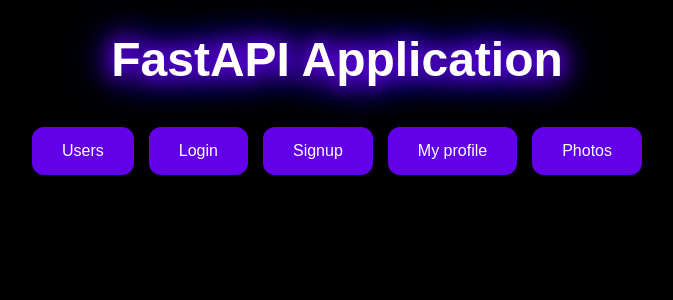
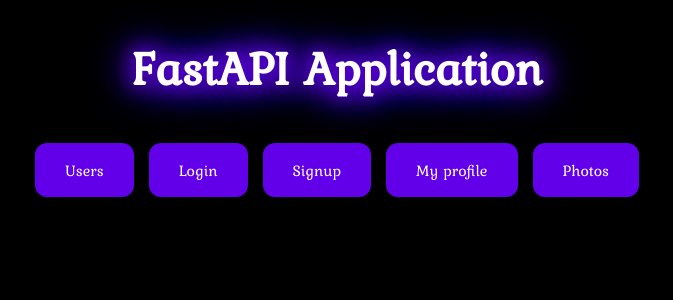
Before and after one commit to gyshpak/PhotoShare-Python-front, a FastAPI app: page / in a window 1280 px wide. Shown: the top 300 px of the page, without its empty margins (303-976 px from the left). Run offline with FastAPI, Linux system fonts and the light colour scheme.

Commit message:
'Magical' font-face with Kurale defined and applied

```diff
--- a/static/style.css
+++ b/static/style.css
@@ -1,10 +1,15 @@
+@font-face {
+    font-family: 'Magical';
+    src: url('kurale-regular.otf');
+}
+
 body {
     margin: 0;
     padding: 0;
     background-color: #000;
     cursor: none;
     color: #ffffff;
-    font-family: Arial, sans-serif;
+    font-family: 'Magical', Arial, sans-serif;
     display: flex;
     justify-content: center;
     align-items: center;
@@ -60,7 +65,7 @@
     border: none;
     border-radius: 25px;
     padding: 15px;
-    font-family: Arial, sans-serif;
+    font-family: 'Magical', Arial, sans-serif;
     scrollbar-width: none;
 }
 
@@ -71,12 +76,14 @@
     border-radius: 50px;
     padding: 5px;
     margin: 10px;
+    font-family: 'Magical', Arial, sans-serif;
 }
 
 option {
     background-color: #000;
     color: #fff;
     border-radius: 50px;
+    font-family: 'Magical', Arial, sans-serif;
 }
 
 input {
@@ -86,6 +93,7 @@
     border: none;
     margin-top: 15px;
     font-size: 18px;
+    font-family: 'Magical', Arial, sans-serif;
 }
 
 button {
@@ -105,6 +113,7 @@
     position: relative;
     overflow: hidden;
     cursor: none;
+    font-family: 'Magical', Arial, sans-serif;
 }
 
 button::before {
@@ -224,6 +233,7 @@
         margin-bottom: 10px;
         border: 1px solid #ccc;
         font-size: 18px;
+        font-family: 'Magical', Arial, sans-serif;
     }
 }
 
```
